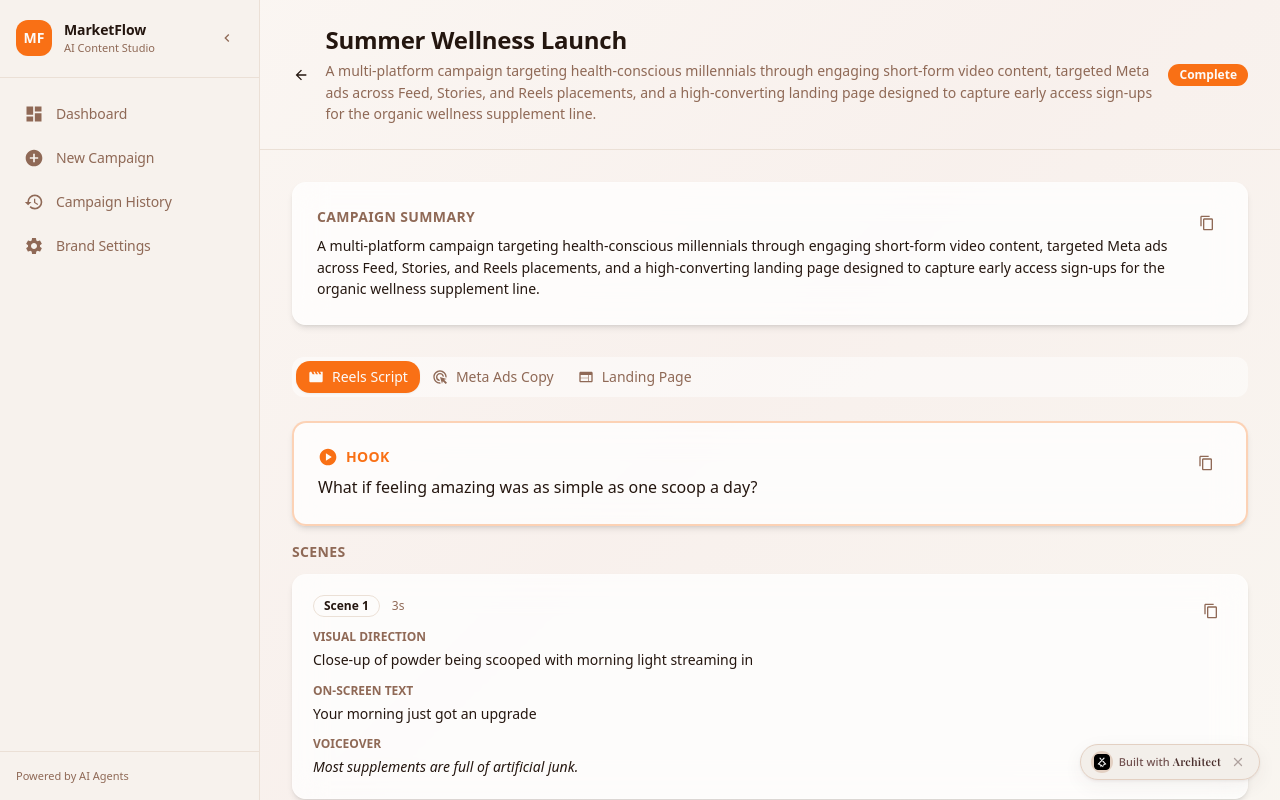
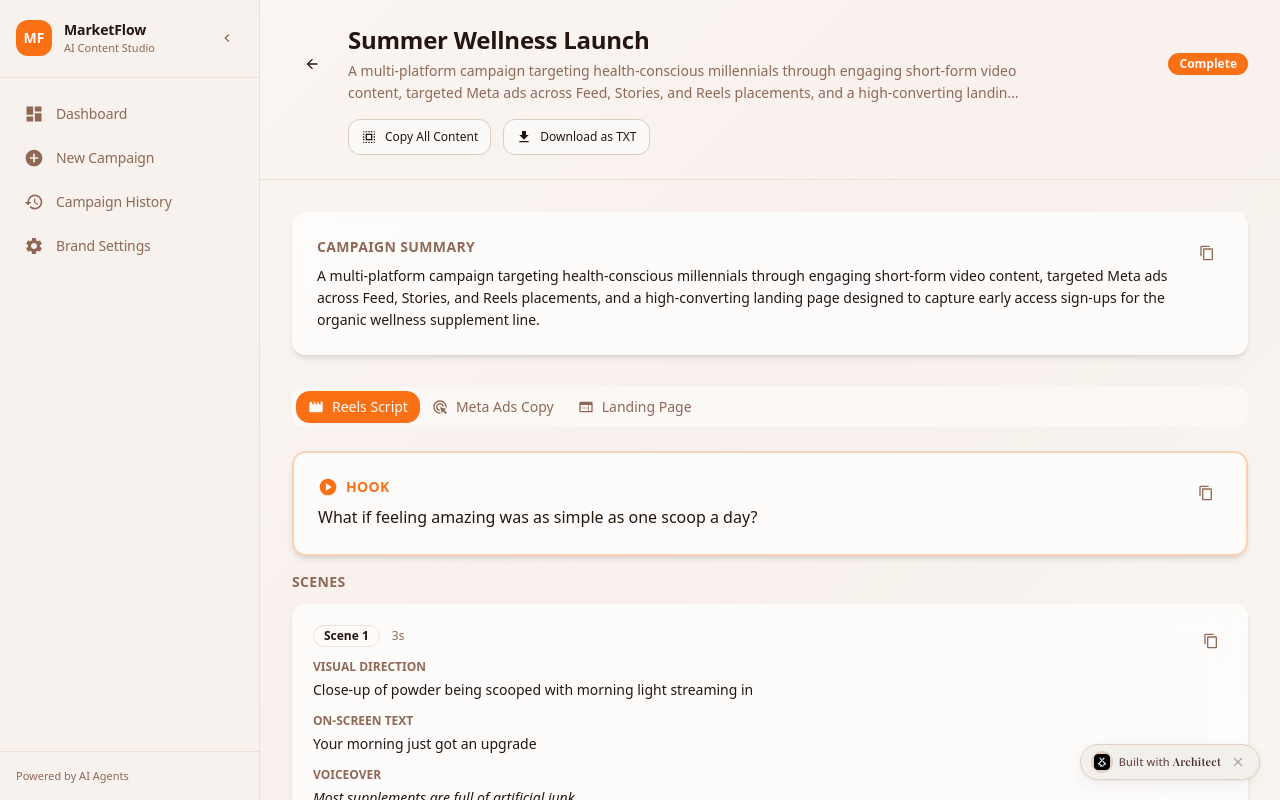
Before and after one commit to Lyzr-Apps/reel-crafter-incredible-space-fetn, a Next.js app: page / in a window 1280 px wide. Both pictures are taken after a click on the element 443 px from the left and 475 px from the top of the page. Shown: the top 800 px of the page. Built offline with nearby package versions, Linux system fonts and the light colour scheme.

Commit message:
feat: added export toolbar and helper functions to Content Review for campaign content management

```diff
--- a/app/sections/ContentReview.tsx
+++ b/app/sections/ContentReview.tsx
@@ -8,7 +8,7 @@ import { Tabs, TabsContent, TabsList, TabsTrigger } from '@/components/ui/tabs'
 import { Accordion, AccordionContent, AccordionItem, AccordionTrigger } from '@/components/ui/accordion'
 import { Separator } from '@/components/ui/separator'
 import { copyToClipboard } from '@/lib/clipboard'
-import { MdContentCopy, MdCheck, MdArrowBack, MdAutoAwesome, MdMovie, MdAdsClick, MdWeb, MdMusicNote, MdTipsAndUpdates, MdPlayCircle } from 'react-icons/md'
+import { MdContentCopy, MdCheck, MdArrowBack, MdAutoAwesome, MdMovie, MdAdsClick, MdWeb, MdMusicNote, MdTipsAndUpdates, MdPlayCircle, MdDownload, MdSelectAll } from 'react-icons/md'
 import { AiOutlineLoading3Quarters } from 'react-icons/ai'
 
 interface Campaign {
@@ -58,6 +58,149 @@ function CopyButton({ text }: { text: string }) {
   )
 }
 
+function formatCampaignAsText(campaign: Campaign): string {
+  const lines: string[] = []
+  const content = campaign.content
+  const br = campaign.brief
+
+  lines.push('=' .repeat(60))
+  lines.push(`CAMPAIGN: ${campaign.name}`)
+  lines.push('=' .repeat(60))
+  lines.push(`Date: ${campaign.date}`)
+  lines.push(`Status: ${campaign.status}`)
+  lines.push(`Tone: ${campaign.tone}`)
+  lines.push(`Platforms: ${Array.isArray(campaign.platforms) ? campaign.platforms.join(', ') : ''}`)
+  lines.push('')
+
+  if (br) {
+    lines.push('-'.repeat(40))
+    lines.push('CAMPAIGN BRIEF')
+    lines.push('-'.repeat(40))
+    if (br.goal) lines.push(`Goal: ${br.goal}`)
+    if (br.audience) lines.push(`Audience: ${br.audience}`)
+    if (br.voice) lines.push(`Brand Voice: ${br.voice}`)
+    if (br.messages) lines.push(`Key Messages:\n${br.messages}`)
+    lines.push('')
+  }
+
+  if (content?.campaign_summary) {
+    lines.push('-'.repeat(40))
+    lines.push('CAMPAIGN SUMMARY')
+    lines.push('-'.repeat(40))
+    lines.push(content.campaign_summary)
+    lines.push('')
+  }
+
+  const reels = content?.reels_script
+  if (reels) {
+    lines.push('-'.repeat(40))
+    lines.push('INSTAGRAM REELS SCRIPT')
+    lines.push('-'.repeat(40))
+    if (reels.hook) lines.push(`HOOK: ${reels.hook}`)
+    lines.push('')
+    const scenes = Array.isArray(reels.scenes) ? reels.scenes : []
+    scenes.forEach((s: any) => {
+      lines.push(`--- Scene ${s?.scene_number ?? ''} (${s?.duration_seconds ?? ''}s) ---`)
+      if (s?.visual_direction) lines.push(`Visual: ${s.visual_direction}`)
+      if (s?.on_screen_text) lines.push(`On-Screen Text: ${s.on_screen_text}`)
+      if (s?.voiceover) lines.push(`Voiceover: ${s.voiceover}`)
+      lines.push('')
+    })
+    if (reels.cta) lines.push(`CTA: ${reels.cta}`)
+    if (reels.total_duration) lines.push(`Duration: ${reels.total_duration}`)
+    if (reels.music_suggestion) lines.push(`Music: ${reels.music_suggestion}`)
+    const tips = Array.isArray(reels.platform_tips) ? reels.platform_tips : []
+    if (tips.length > 0) {
+      lines.push('\nPlatform Tips:')
+      tips.forEach((t: string) => lines.push(`  - ${t}`))
+    }
+    lines.push('')
+  }
+
+  const meta = content?.meta_ads
+  if (meta) {
+    lines.push('-'.repeat(40))
+    lines.push('META ADS COPY')
+    lines.push('-'.repeat(40))
+    const placements = Array.isArray(meta.placements) ? meta.placements : []
+    placements.forEach((p: any) => {
+      lines.push(`\n--- ${p?.placement_type ?? 'Placement'} ---`)
+      const primaryTexts = Array.isArray(p?.primary_text_variants) ? p.primary_text_variants : []
+      if (primaryTexts.length > 0) {
+        lines.push('Primary Text Variants:')
+        primaryTexts.forEach((t: string, i: number) => lines.push(`  ${i + 1}. ${t}`))
+      }
+      const headlines = Array.isArray(p?.headline_variants) ? p.headline_variants : []
+      if (headlines.length > 0) {
+        lines.push('Headlines:')
+        headlines.forEach((h: string, i: number) => lines.push(`  ${i + 1}. ${h}`))
+      }
+      if (p?.description) lines.push(`Description: ${p.description}`)
+      if (p?.cta_button) lines.push(`CTA Button: ${p.cta_button}`)
+      if (p?.optimization_notes) lines.push(`Notes: ${p.optimization_notes}`)
+    })
+    lines.push('')
+  }
+
+  const lp = content?.landing_page
+  if (lp) {
+    lines.push('-'.repeat(40))
+    lines.push('LANDING PAGE DRAFT')
+    lines.push('-'.repeat(40))
+    if (lp.headline) lines.push(`Headline: ${lp.headline}`)
+    if (lp.subheadline) lines.push(`Subheadline: ${lp.subheadline}`)
+    if (lp.hero_description) lines.push(`Hero Description: ${lp.hero_description}`)
+    if (lp.hero_cta) lines.push(`Hero CTA: ${lp.hero_cta}`)
+    const vps = Array.isArray(lp.value_propositions) ? lp.value_propositions : []
+    if (vps.length > 0) {
+      lines.push('\nValue Propositions:')
+      vps.forEach((v: any) => lines.push(`  - ${v?.title ?? ''}: ${v?.description ?? ''}`))
+    }
+    const feats = Array.isArray(lp.feature_highlights) ? lp.feature_highlights : []
+    if (feats.length > 0) {
+      lines.push('\nFeature Highlights:')
+      feats.forEach((f: any) => lines.push(`  - ${f?.title ?? ''}: ${f?.description ?? ''}`))
+    }
+    const sps = Array.isArray(lp.social_proof_suggestions) ? lp.social_proof_suggestions : []
+    if (sps.length > 0) {
+      lines.push('\nSocial Proof:')
+      sps.forEach((s: string) => lines.push(`  - ${s}`))
+    }
+    const fqs = Array.isArray(lp.faqs) ? lp.faqs : []
+    if (fqs.length > 0) {
+      lines.push('\nFAQs:')
+      fqs.forEach((f: any) => {
+        lines.push(`  Q: ${f?.question ?? ''}`)
+        lines.push(`  A: ${f?.answer ?? ''}`)
+        lines.push('')
+      })
+    }
+    if (lp.secondary_cta) lines.push(`Secondary CTA: ${lp.secondary_cta}`)
+    if (lp.footer_cta) lines.push(`Footer CTA: ${lp.footer_cta}`)
+    if (lp.footer_copy) lines.push(`Footer Copy: ${lp.footer_copy}`)
+    lines.push('')
+  }
+
+  lines.push('=' .repeat(60))
+  lines.push('Generated by MarketFlow AI Content Studio')
+  lines.push('=' .repeat(60))
+
+  return lines.join('\n')
+}
+
+function downloadAsText(campaign: Campaign) {
+  const text = formatCampaignAsText(campaign)
+  const blob = new Blob([text], { type: 'text/plain;charset=utf-8' })
+  const url = URL.createObjectURL(blob)
+  const a = document.createElement('a')
+  a.href = url
+  a.download = `${campaign.name.replace(/[^a-zA-Z0-9 ]/g, '').replace(/\s+/g, '-').toLowerCase()}-campaign.txt`
+  document.body.appendChild(a)
+  a.click()
+  document.body.removeChild(a)
+  URL.revokeObjectURL(url)
+}
+
 function renderMarkdown(text: string) {
   if (!text) return null
   return (
@@ -84,6 +227,9 @@ function formatInline(text: string) {
 }
 
 export default function ContentReview({ campaign, onBack, onGenerateVisuals, visualsLoading, visualsData, visualImages }: ContentReviewProps) {
+  const [copyAllDone, setCopyAllDone] = useState(false)
+  const [downloadDone, setDownloadDone] = useState(false)
+
   if (!campaign) return null
 
   const content = campaign.content
@@ -103,19 +249,56 @@ export default function ContentReview({ campaign, onBack, onGenerateVisuals, vis
   return (
     <div className="flex-1 overflow-y-auto">
       {/* Top bar */}
-      <div className="flex items-center justify-between px-8 py-6 border-b border-border">
+      <div className="px-8 py-6 border-b border-border space-y-4">
+        <div className="flex items-center justify-between">
           <div className="flex items-center gap-4">
             <Button variant="ghost" size="icon" onClick={onBack} className="rounded-xl">
               <MdArrowBack className="w-5 h-5" />
             </Button>
             <div>
               <h2 className="text-2xl font-semibold tracking-[-0.01em] font-sans text-foreground">{campaign.name}</h2>
-            <p className="text-sm text-muted-foreground mt-1 font-sans leading-[1.55]">{content?.campaign_summary ?? 'Campaign content review'}</p>
+              <p className="text-sm text-muted-foreground mt-1 font-sans leading-[1.55] max-w-2xl line-clamp-2">{content?.campaign_summary ?? 'Campaign content review'}</p>
             </div>
           </div>
-        <Badge variant={campaign.status === 'complete' ? 'default' : 'secondary'} className="rounded-lg font-sans">
+          <Badge variant={campaign.status === 'complete' ? 'default' : 'secondary'} className="rounded-lg font-sans shrink-0">
             {campaign.status === 'complete' ? 'Complete' : 'Draft'}
           </Badge>
+        </div>
+
+        {/* Export Toolbar */}
+        {campaign.status === 'complete' && content && (
+          <div className="flex items-center gap-3 ml-14">
+            <Button
+              variant="outline"
+              size="sm"
+              className="gap-2 rounded-xl font-sans text-xs font-medium"
+              onClick={async () => {
+                const text = formatCampaignAsText(campaign)
+                const success = await copyToClipboard(text)
+                if (success) {
+                  setCopyAllDone(true)
+                  setTimeout(() => setCopyAllDone(false), 2500)
+                }
+              }}
+            >
+              {copyAllDone ? <MdCheck className="w-4 h-4 text-green-600" /> : <MdSelectAll className="w-4 h-4" />}
+              {copyAllDone ? 'Copied All' : 'Copy All Content'}
+            </Button>
+            <Button
+              variant="outline"
+              size="sm"
+              className="gap-2 rounded-xl font-sans text-xs font-medium"
+              onClick={() => {
+                downloadAsText(campaign)
+                setDownloadDone(true)
+                setTimeout(() => setDownloadDone(false), 2500)
+              }}
+            >
+              {downloadDone ? <MdCheck className="w-4 h-4 text-green-600" /> : <MdDownload className="w-4 h-4" />}
+              {downloadDone ? 'Downloaded' : 'Download as TXT'}
+            </Button>
+          </div>
+        )}
       </div>
 
       <div className="p-8 space-y-8">
```
Lines whose indentation alone changed are shown as unchanged.
